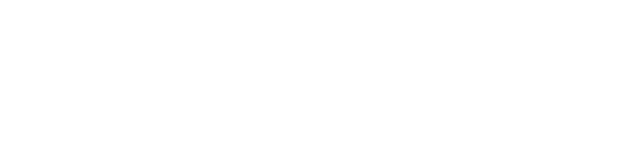
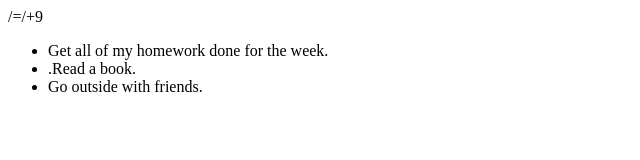
Before and after one commit to JeterAre1/JeterArevalo.github.io, a plain HTML site: page index.html in a window 1280 px wide. Shown: the whole page, without its empty margins (0-640 px from the left). Drawn offline with Linux system fonts and the light colour scheme.

Commit message:
Update index.html

```diff
--- a/index.html
+++ b/index.html
@@ -10,13 +10,17 @@
 
     <title>
       Thomas A, Edison CTE High School Periods 5 & 6
-    </title>
+    </title>/=/+9
 
   </head>
 <body>
 
 
-
+<ul>
+  <li>Get all of my homework done for the week.</li>
+  <li>.Read a book.</li>
+  <li>Go outside with friends.</li>
+</ul>
 
 
 
```
